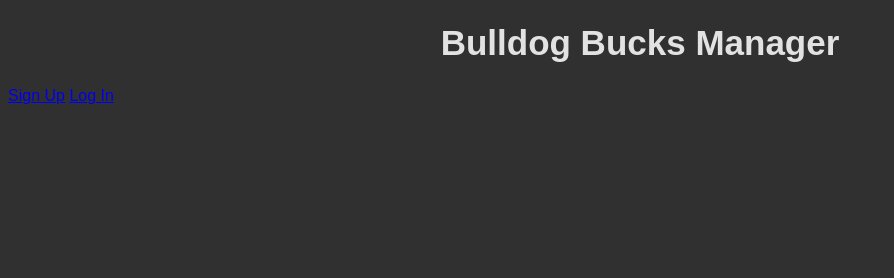
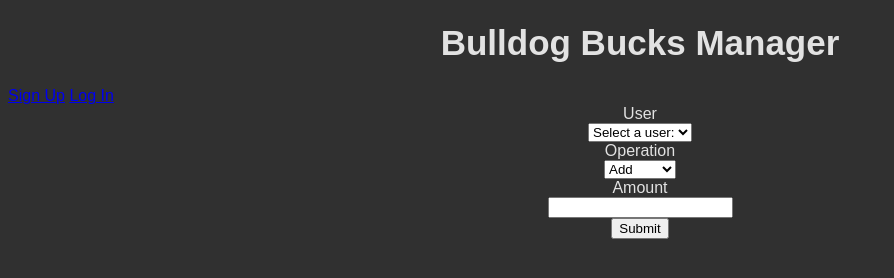
Before and after one commit to MasterAlienn/bdbucks.org, a plain HTML site: page index.html in a window 1280 px wide. Shown: the whole page, without its empty margins (0-894 px from the left). Drawn offline with Linux system fonts and the light colour scheme.

Commit message:
Added to the main page

```diff
--- a/index.html
+++ b/index.html
@@ -15,8 +15,25 @@
             <a id="signup" title="Sign Up" href="account/signup.html">Sign Up</a>
             <a id="login" title="Log In" href="account/login.html">Log In</a>
         </header>
-        <form method="post">
-            <input type="hidden" name="">
+        <form method="dialog">
+            <label for="users">User</label><br>
+            <select title="Users" id="users" onchange="console.log(this.value)">
+                <option value="">Select a user:</option>
+                <option value="t0">Test0</option>
+                <option value="t1">Test1</option>
+                <option value="t2">Test2</option>
+            </select>
+            <diV id="balctrl">
+                <label for="ams">Operation</label><br>
+                <select title="ams" id="ams" onchange="">
+                    <option value="add">Add</option>
+                    <option value="minus">Subtract</option>
+                    <option value="set">Set</option>
+                </select><br>
+                <label for="amt">Amount</label><br>
+                <input title="amt" id="amt" type="number" min="0"><br>
+                <input title="Submit" type="submit" onclick="getChange()">
+            </diV>
         </form>
         <script src="script.js"></script>
     </body>
--- a/script.js
+++ b/script.js
@@ -1,3 +1,26 @@
+// rework showOps
+function showOps(str) {
+    if (str == "") {
+        document.getElementById("balctrl").innerHTML = "";
+        return;
+    } else {
+        document.getElementById("balctrl").innerHTML = str;
+    }
+}
+function getChange() {
+    let op = document.getElementById("ams").value;
+    let change = document.getElementById("amt").value;
+    let user = document.getElementById("users").value;
+    let out;
+    if (op == "add") {
+        out = String(user + " +" + change);
+    } else if (op == "minus") {
+        out = String(user + " -" + change);
+    } else if (op == "set") {
+        out = String(user + " set to " + change);
+    }
+    console.log(out);
+}
 function logIn() {
     let username = document.getElementById("username").value;
     let password = document.getElementById("password").value;
```
